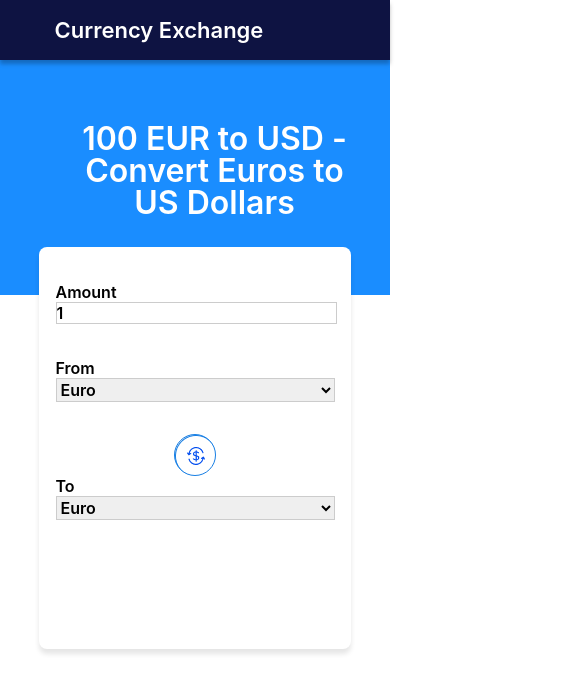
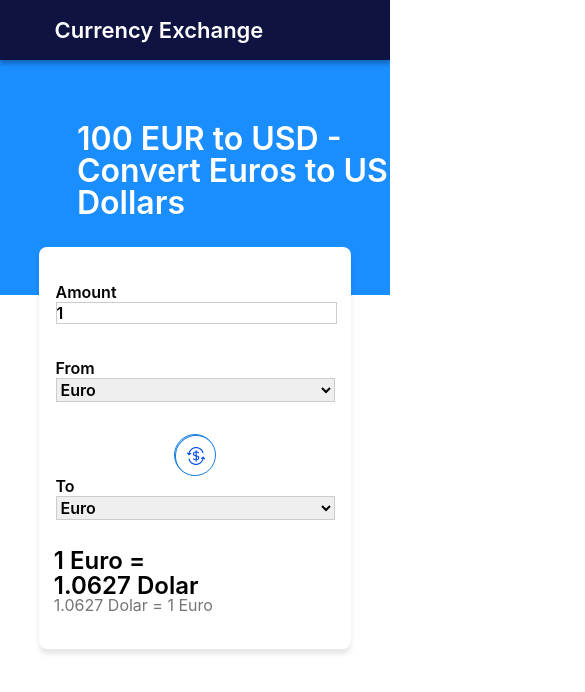
Before and after one commit to marianos1988/Ejercicio-ppi, a React (Vite) app: page / in a window 390 px wide. Shown: the top 692 px of the page, 585 px wide, since content can reach past the window. Built offline with nearby package versions, Linux system fonts and the light colour scheme.

Commit message:
Corregir responsive ResultDisplay

```diff
--- a/src/components/Card.tsx
+++ b/src/components/Card.tsx
@@ -1,6 +1,7 @@
 import "../styles/Card.css"
 import { Button } from "./Button"
 import { InputField } from "./InputField"
+import { ResultDisplay } from "./ResultDisplay"
 import { SelectField } from "./SelectField"
 type Props = {}
 
@@ -20,6 +21,12 @@ export const Card = (props: Props) => {
             text="To"
           />
         </div>
+        <ResultDisplay
+          textFrom={"Euro"}
+          valueFrom={1.00}
+          textTo={"Dolar"}
+          valueTo={1.0627}
+        />
 
       </div>
     </div>
--- /dev/null
+++ b/src/components/ResultDisplay.tsx
@@ -0,0 +1,26 @@
+import "../styles/ResultDisplay.css"
+
+type Props = {
+  valueFrom: number,
+  textFrom: string,
+  valueTo: number,
+  textTo: string
+}
+
+export const ResultDisplay = ({ valueFrom, textFrom, valueTo, textTo}: Props) => {
+  return (
+    <>
+      <div className="container-result-display">
+        <div className='value-display'>
+          <p>{`${valueFrom} ${textFrom} =`}</p><br />
+          <p>{`${valueTo} ${textTo}`}</p>
+        </div>
+        <div className="reverse-value-display">
+          <p>{`${valueTo} ${textTo} = ${valueFrom} ${textFrom}`}</p>
+        </div>
+      </div>
+    </>
+
+
+  )
+}
--- a/src/styles/Card.css
+++ b/src/styles/Card.css
@@ -43,6 +43,14 @@
         display: flex;
         flex-wrap: nowrap;
         flex-direction: column;
+        justify-content: center;
+        align-items: center;
+    }
 
+    .card .rectangle-card .container-result-display {
+        width: 80%;
+        display: flex;
+        justify-content: center;
+        align-items: center;
     }
 }
--- a/src/styles/Header.css
+++ b/src/styles/Header.css
@@ -1,4 +1,5 @@
 header {
+  display: flex;
     width: 100%;
     height: 60px;
     background: #0E1342;
@@ -16,7 +17,7 @@ header {
     letter-spacing: 0em;
     text-align: left;
     color: #fff;
-    width: 709.97px;
+    min-width:min-content;
     height: 20px;
     transform: translate(54.61px,20px);
   }
--- a/src/styles/Rectangle.css
+++ b/src/styles/Rectangle.css
@@ -25,7 +25,10 @@
 
   @media (min-width: 375px) AND (max-width: 450px) {
     .rectangle .text-rectangle {
-      width: 275px;
+      min-width: 275px;
 
     }
+    .rectangle .text-rectangle {
+      text-align:inherit;
+    }
   }
--- /dev/null
+++ b/src/styles/ResultDisplay.css
@@ -0,0 +1,248 @@
+.container-result-display {
+
+    display: flex;
+    flex-direction: column;
+    align-items: first baseline;
+    justify-content: left;
+    margin-top: 25px;
+}
+
+.value-display {
+    width: 300px;
+    height: 58px;
+
+}
+
+.value-display p {
+    font-family: Inter;
+    font-size:28px;
+    font-weight: 600;
+    line-height: 28px;
+    letter-spacing: 0em;
+    text-align: left;
+    margin-left: 30px;
+
+}
+
+.container-result-display .reverse-value-display {
+
+    padding: 15px 0 0 31px;
+    font-family: Inter;
+    font-size: 16px;
+    font-weight: 400;
+    line-height: 36px;
+    letter-spacing: 0em;
+    text-align: left;
+    color: #757575;
+    width: 173px;
+    height: 36px;
+
+}
+
+
+@media (min-width: 375px) AND (max-width:475px) {
+
+    .container-result-display {
+
+            transform: translate(25px,-20px);
+    }
+
+    .value-display p {
+        font-family: Inter;
+        font-size: 24px;
+        font-weight: 600;
+        line-height: 7px;
+        letter-spacing: 0em;
+        text-align: left;
+        margin-left: 15px;
+
+    }
+    .container-result-display .reverse-value-display {
+
+        transform: translate(-64px, -43px);
+    }
+}
+
+@media (min-width: 476px) AND (max-width:576px) {
+
+    .container-result-display {
+
+            transform: translate(30px,-16px);
+    }
+
+    .value-display p {
+        font-family: Inter;
+        font-size: 24px;
+        font-weight: 600;
+        line-height: 7px;
+        letter-spacing: 0em;
+        text-align: left;
+        margin-left: 15px;
+
+    }
+    .container-result-display .reverse-value-display {
+
+        transform: translate(-63px, -38px);
+    }
+}
+
+@media (min-width: 577px) AND (max-width:678px) {
+
+    .container-result-display {
+
+            transform: translate(30px,-16px);
+    }
+
+    .value-display p {
+        font-family: Inter;
+        font-size: 24px;
+        font-weight: 600;
+        line-height: 7px;
+        letter-spacing: 0em;
+        text-align: left;
+        margin-left: 15px;
+
+    }
+    .container-result-display .reverse-value-display {
+
+        transform: translate(-63px, -38px);
+    }
+}
+
+@media (min-width: 578px) AND (max-width:678px) {
+
+    .container-result-display {
+
+            transform: translate(37px,-16px);
+    }
+
+    .value-display p {
+        font-family: Inter;
+        font-size: 24px;
+        font-weight: 600;
+        line-height: 7px;
+        letter-spacing: 0em;
+        text-align: left;
+        margin-left: 15px;
+
+    }
+    .container-result-display .reverse-value-display {
+
+        transform: translate(-63px, -38px);
+    }
+}
+
+@media (min-width: 679px) AND (max-width:779px) {
+
+    .container-result-display {
+
+            transform: translate(47px,-16px);
+    }
+
+    .value-display p {
+        font-family: Inter;
+        font-size: 24px;
+        font-weight: 600;
+        line-height: 7px;
+        letter-spacing: 0em;
+        text-align: left;
+        margin-left: 15px;
+
+    }
+    .container-result-display .reverse-value-display {
+
+        transform: translate(-63px, -38px);
+    }
+}
+
+@media (min-width: 780px) AND (max-width:880px) {
+
+    .container-result-display {
+
+            transform: translate(57px,-7px);
+    }
+
+    .value-display p {
+        font-family: Inter;
+        font-size: 24px;
+        font-weight: 600;
+        line-height: 7px;
+        letter-spacing: 0em;
+        text-align: left;
+        margin-left: 15px;
+
+    }
+    .container-result-display .reverse-value-display {
+
+        transform: translate(-63px, -38px);
+    }
+}
+
+@media (min-width: 881px) AND (max-width:981px) {
+
+    .container-result-display {
+
+            transform: translate(67px,-4px);
+    }
+
+    .value-display p {
+        font-family: Inter;
+        font-size: 24px;
+        font-weight: 600;
+        line-height: 7px;
+        letter-spacing: 0em;
+        text-align: left;
+        margin-left: 15px;
+
+    }
+    .container-result-display .reverse-value-display {
+
+        transform: translate(-63px, -38px);
+    }
+}
+
+@media (min-width: 982px) AND (max-width:1050px) {
+
+    .container-result-display {
+
+            transform: translate(66px,-2px);
+    }
+
+    .value-display p {
+        font-family: Inter;
+        font-size: 24px;
+        font-weight: 600;
+        line-height: 7px;
+        letter-spacing: 0em;
+        text-align: left;
+        margin-left: 15px;
+
+    }
+    .container-result-display .reverse-value-display {
+
+        transform: translate(-63px, -38px);
+    }
+}
+
+@media (min-width: 1051px) AND (max-width:1200px) {
+
+    .container-result-display {
+
+            transform: translate(78px,0px);
+    }
+
+    .value-display p {
+        font-family: Inter;
+        font-size: 24px;
+        font-weight: 600;
+        line-height: 7px;
+        letter-spacing: 0em;
+        text-align: left;
+        margin-left: 15px;
+
+    }
+    .container-result-display .reverse-value-display {
+
+        transform: translate(-63px, -38px);
+    }
+}
```
